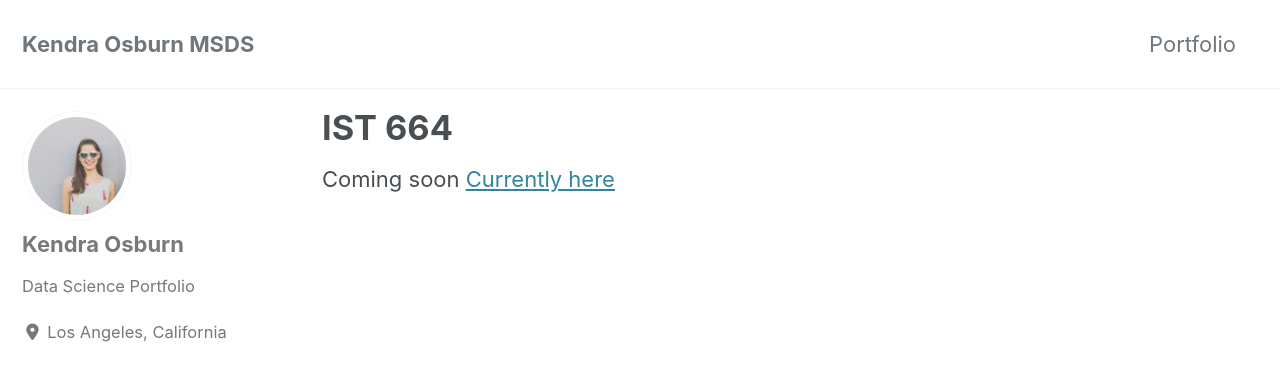
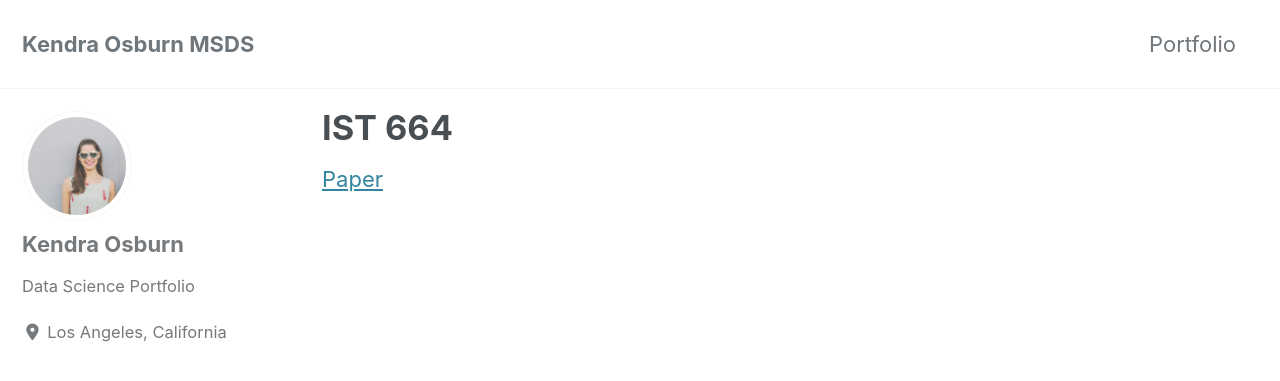
Before and after one commit to kendramsds/kendramsds.github.io, a Jekyll site: the page built from _pages/ist664.md, in a window 1280 px wide and 900 px high. Shown: the top 381 px of the window. Built offline with Jekyll 4.4.1, drawn with Linux system fonts in a browser that asks for light colours; cached includes are drawn as plain includes; nearby versions of some CDN libraries.

Commit message:
Added 664

```diff
--- a/_pages/ist664.md
+++ b/_pages/ist664.md
@@ -3,5 +3,4 @@ title: "IST 664"
 permalink: /ist664/
 ---
 
-Coming soon
-[Currently here](https://danielcaraway.github.io/ist664/)
+[Paper](https://kendramsds.github.io/assets/portfolio/IST664/Kendra_Osburn_FinalProject.pdf)
```
